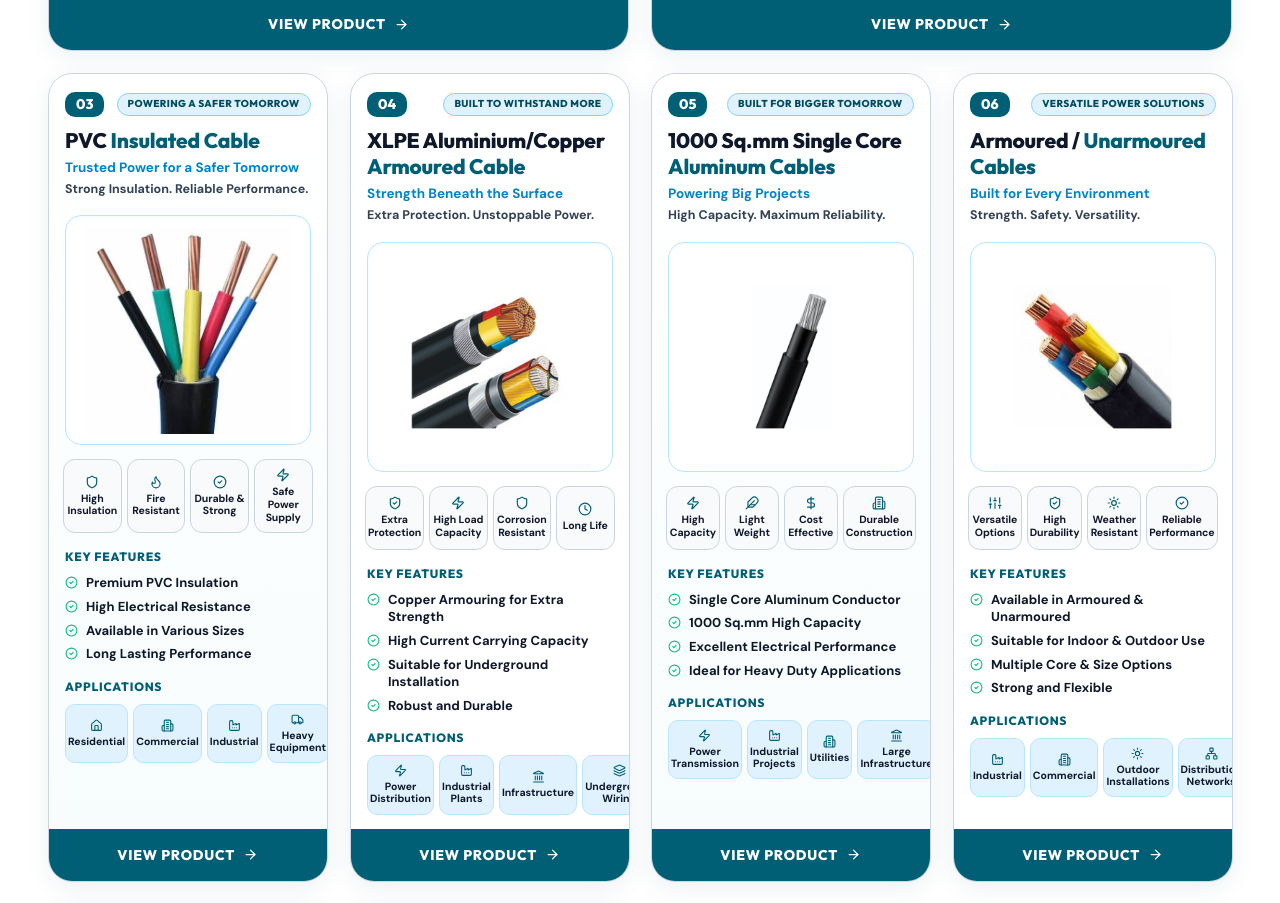
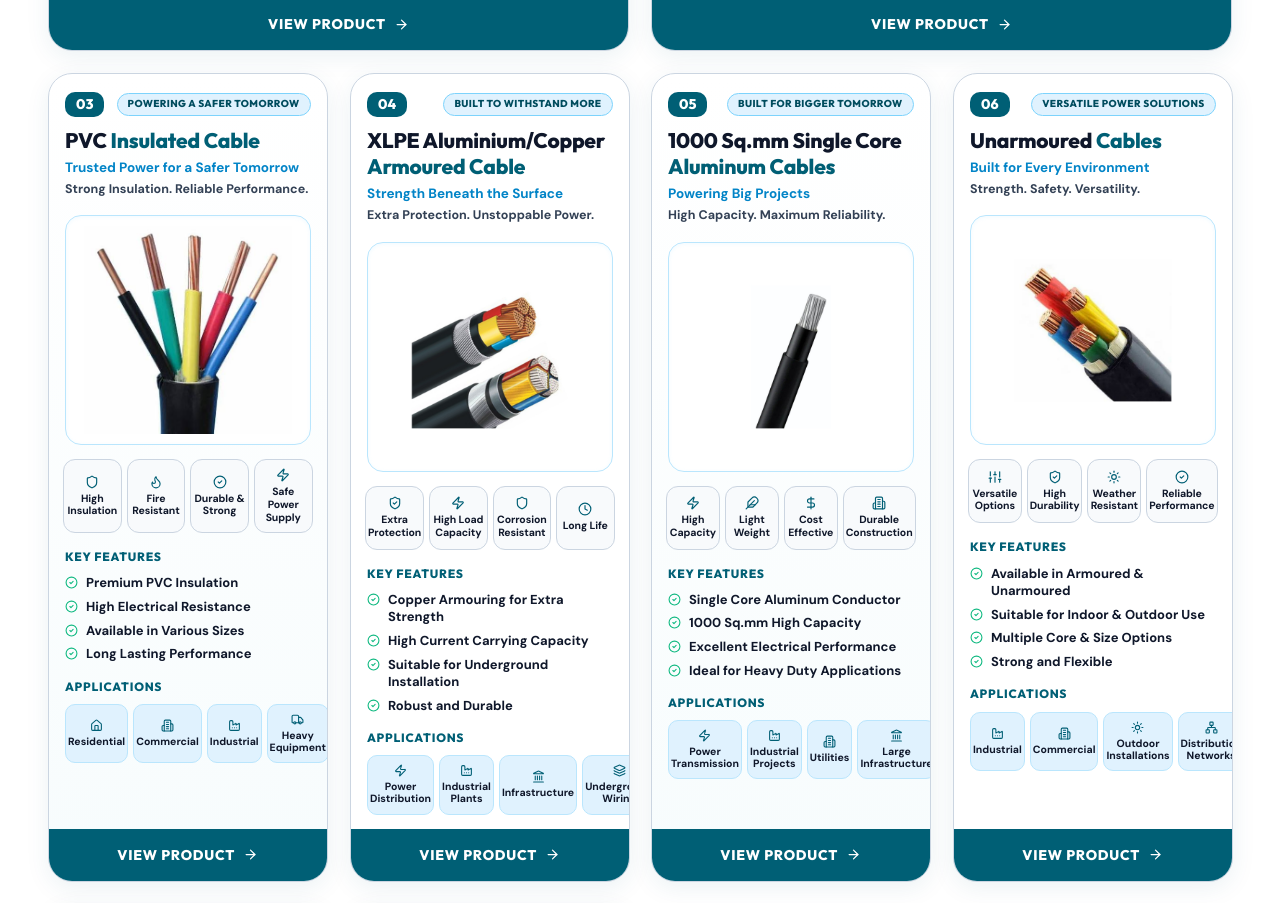
Before and after one commit to technomantraindia-lang/hitexcables, a React (Vite) app: page / in a window 1280 px wide. Shown: the part 3420-4323 px from the top of the page. Built offline with nearby package versions, Linux system fonts and the light colour scheme.

Commit message:
fix: remove 'Armoured /' from Product 06 title

```diff
--- a/src/main.jsx
+++ b/src/main.jsx
@@ -723,8 +723,8 @@ function App() {
     },
     {
       num: '06',
-      title: 'Armoured / Unarmoured Cables',
-      titleHighlight: 'Unarmoured Cables',
+      title: 'Unarmoured Cables',
+      titleHighlight: 'Cables',
       subtitle: 'Built for Every Environment',
       tagline: 'Strength. Safety. Versatility.',
       badge: 'VERSATILE POWER SOLUTIONS',
```
